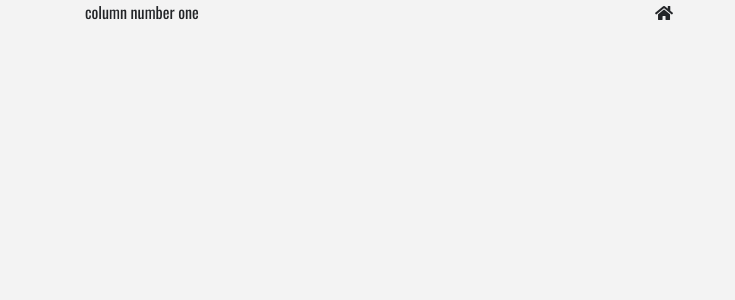
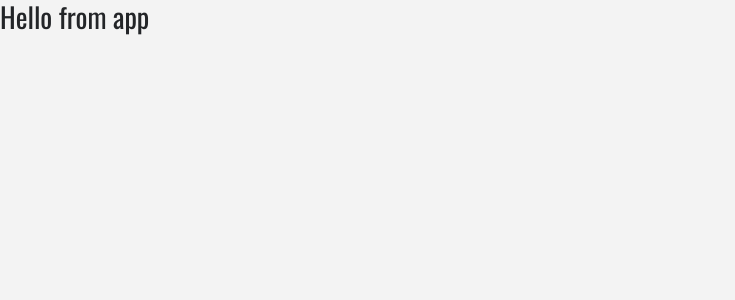
Before and after one commit to nilankh/EcommerceProject, a React (Create React App) app: page / in a window 1280 px wide. Shown: the top 300 px of the page, without its empty margins (0-735 px from the left). Built offline with nearby package versions, Linux system fonts and the light colour scheme.

Commit message:
done for css now

```diff
--- a/src/App.css
+++ b/src/App.css
@@ -17,3 +17,11 @@ body {
   letter-spacing: 0.3rem;
   text-transform: uppercase;
 }
+
+.text-blue{
+  color: var(--mainBlue);
+}
+
+.text-bright {
+  color: var(--lightBlue);
+}
--- a/src/App.js
+++ b/src/App.js
@@ -5,12 +5,9 @@ import "bootstrap/dist/css/bootstrap.min.css";
 class App extends Component {
   render() {
     return (
-      <div className="container">
-        <div className="row">
-          <div className="col-6">column number one</div>
-          <div className="col-6"><span><i className="fas fa-home" /></span></div>
-        </div>
-      </div>
+      <React.Fragment>
+        <h3>Hello from app</h3>
+      </React.Fragment>
     );
   }
 }
```
